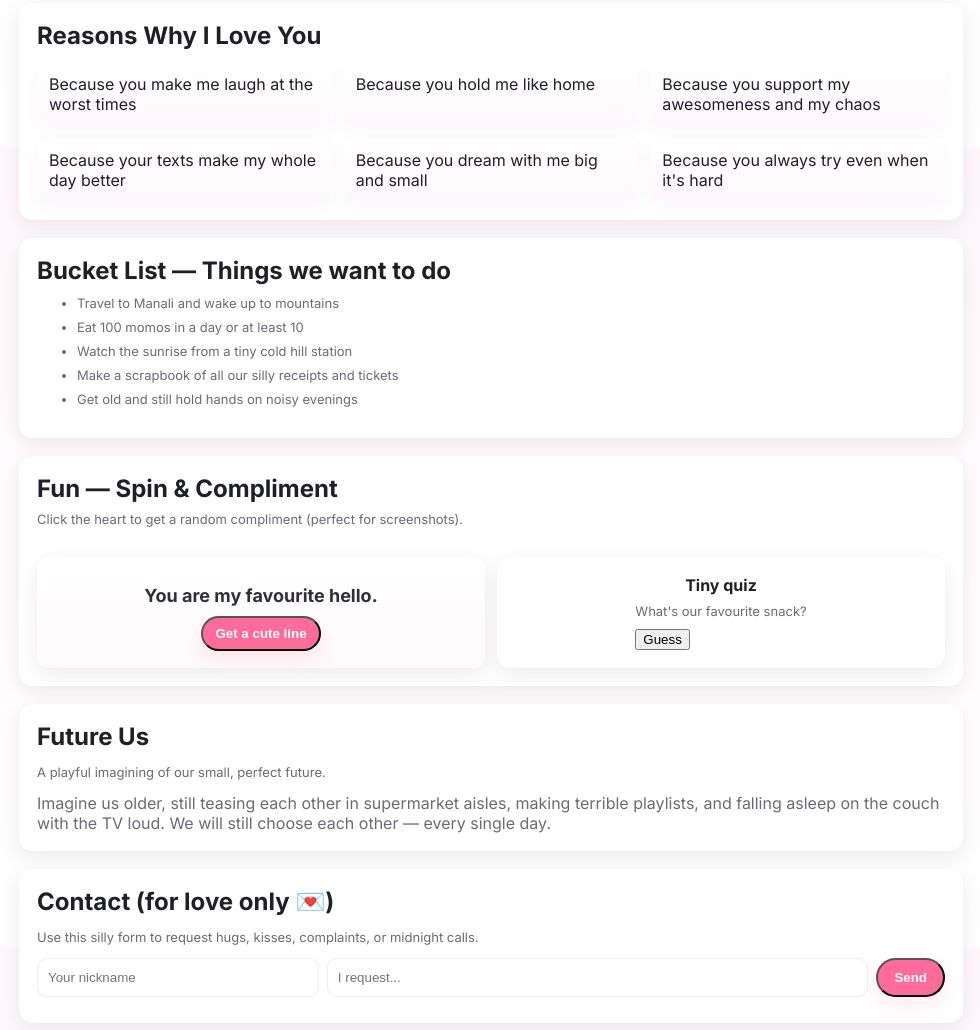
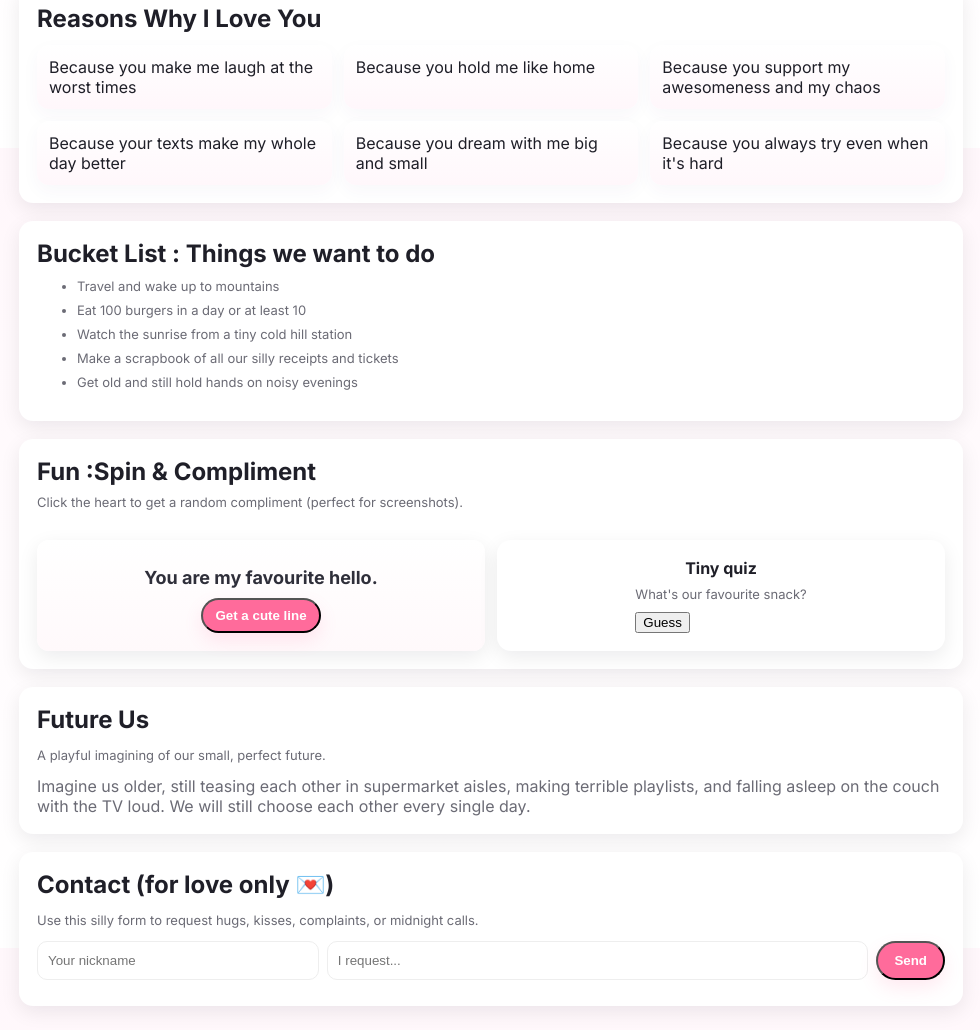
Before and after one commit to mendessukti-eng/you-and-i, a plain HTML site: page index.html in a window 1280 px wide. Shown: the part 1452-2482 px from the top of the page, without its empty margins (149-1129 px from the left). Drawn offline with Linux system fonts and the light colour scheme.

Commit message:
Update index.html

```diff
--- a/index.html
+++ b/index.html
@@ -84,7 +84,7 @@
             <div class="small">Little site big feelings</div>
           </div>
         </div>
-        <p style="margin-top:12px;color:var(--muted)">Pro tip: press the navigation links at top or scroll. You can customize the text and images easily everything is meant to be editable.</p>
+        <p style="margin-top:12px;color:var(--muted)">Pro tip: this will make you smile like an idiot.</p>
       </div>
 
     </div>
@@ -128,7 +128,7 @@
       <div class="story-item">
         <div class="avatar">Apr</div>
         <div>
-          <div style="font-weight:700">April — Our first meeting</div>
+          <div style="font-weight:700">April:Our first meeting</div>
           <p style="margin:6px 0;color:var(--muted)">
             In April I finally went to Vellore to meet him for the first time and it was amazing. That day changed everything.
           </p>
@@ -185,10 +185,10 @@
   </section>
 
   <section id="bucket" class="card">
-    <h2 style="margin:0 0 8px 0">Bucket List — Things we want to do</h2>
+    <h2 style="margin:0 0 8px 0">Bucket List : Things we want to do</h2>
     <ul class="bucket-list small" style="margin-top:10px">
-      <li>Travel to Manali and wake up to mountains</li>
-      <li>Eat 100 momos in a day or at least 10</li>
+      <li>Travel and wake up to mountains</li>
+      <li>Eat 100 burgers in a day or at least 10</li>
       <li>Watch the sunrise from a tiny cold hill station</li>
       <li>Make a scrapbook of all our silly receipts and tickets</li>
       <li>Get old and still hold hands on noisy evenings</li>
@@ -197,7 +197,7 @@
 
   <!-- FUN / GAMES -->
   <section id="fun" class="card" aria-label="Fun & Games">
-    <h2 style="margin:0 0 8px 0">Fun — Spin & Compliment</h2>
+    <h2 style="margin:0 0 8px 0">Fun :Spin & Compliment</h2>
     <div class="small">Click the heart to get a random compliment (perfect for screenshots).</div>
 
     <div class="fun-grid" style="margin-top:12px">
@@ -208,7 +208,7 @@
       <div class="card" style="display:flex;flex-direction:column;align-items:center;justify-content:center">
         <div style="font-weight:700">Tiny quiz</div>
         <div class="small" style="margin-top:8px">What's our favourite snack?<br>
-          <button style="margin-top:10px" onclick="alert('Momos forever!')">Guess</button>
+          <button style="margin-top:10px" onclick="alert('burgers and fried chicken forever!')">Guess</button>
         </div>
       </div>
     </div>
@@ -219,7 +219,7 @@
     <h2 style="margin:0 0 8px 0">Future Us</h2>
     <p class="small">A playful imagining of our small, perfect future.</p>
     <div style="margin-top:10px;color:var(--muted)">
-      Imagine us older, still teasing each other in supermarket aisles, making terrible playlists, and falling asleep on the couch with the TV loud. We will still choose each other — every single day.
+      Imagine us older, still teasing each other in supermarket aisles, making terrible playlists, and falling asleep on the couch with the TV loud. We will still choose each other every single day.
     </div>
   </section>
 
```
